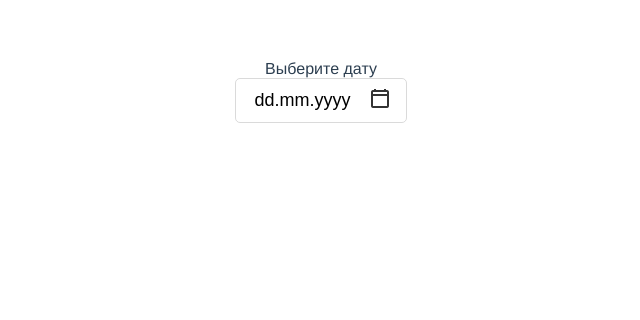
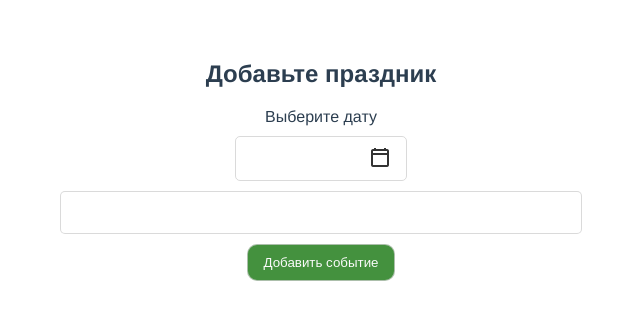
Before and after one commit to temalev/datepicker, a Vue app: page / in a window 1280 px wide. Shown: the top 320 px of the page, without its empty margins (319-959 px from the left). Built offline with nearby package versions, Linux system fonts and the light colour scheme.

Commit message:
Added a mask for an input with a date

```diff
--- a/src/App.vue
+++ b/src/App.vue
@@ -1,5 +1,6 @@
 <template>
   <div id="app">
+    <h2> Добавьте праздник </h2>
     <Datepicker />
   </div>
 </template>
--- a/src/components/Datepicker/calendar.vue
+++ b/src/components/Datepicker/calendar.vue
@@ -12,8 +12,9 @@
         {{ dayOfWeek }}
       </div>
     </div>
+
     <div class="daysContainer">
-      <div v-for="dayNull in dayWeek" :key="dayNull" class="day null"></div>
+      <div v-for="dayNull in dayWeek" :key="dayNull" class="day null" />
 
       <div v-for="day in lastDayMonth"
           :key="day.timestamp"
@@ -21,77 +22,93 @@
           :class="chooseDay === day.timestamp
           ? 'choose'
           : 'day'"
-          @click="chooseDay = chooseDay != day.timestamp ? day.timestamp : null "
+          @click="dayChoose(day)"
           >
-          {{ day.name }}
+          {{ day.name }} {{ isClassDay(day) }}
       </div>
     </div>
   </div>
 </div>
 </template>
 <script>
+
 export default {
   name: 'Calendar',
 
-  data(){
+  props: {
+    events: {
+      type: Array,
+      default: () => []
+    }
+  },
+
+  data() {
     return {
       daysString: ["пн", "вт", "ср", "чт", "пт", "сб", "вс"],
       currentMonth: new Date().getMonth(),
       currentYear: new Date().getFullYear(),
-      currentMonthNow: new Date().getMonth(),
-      currentYearNow: new Date().getFullYear(),
       currentDay: new Date().getDate(),
       YearNow: new Date().getFullYear(),
-      currentYearNext: new Date().getFullYear()+1,
-      chooseDay: 1669928400000,
-      events: []
+      chooseDay: null
     }
   },
 
   computed: {
-    currentMonthName(){
+    currentMonthName() {
       return new Date(this.currentYear, this.currentMonth).toLocaleString("default", {month: "long"})
     },
 
-    howYear(){
+    howYear() {
       if (this.nextMonthInt === 0) return this.currentYear
       else return this.currentYear
     },
 
-    currentMonthNameInt(){
+    currentMonthNameInt() {
         return new Date(this.currentYear, this.currentMonth).getMonth()
       },
 
-    nextMonthInt(){
-        return new Date(this.currentYear, this.currentMonth+1,1).getMonth()
-      },
-
-    lastDayMonth(){
+    lastDayMonth() {
       const count = new Date(this.currentYear, this.currentMonth+1, 0).getDate()
       const arr = []
 
       for (let i = 1; i <= count; i++) {
         arr.push({
           name: i,
-          timestamp: new Date(this.currentYear, this.currentMonth, i + 1).getTime()
+          timestamp: new Date(this.currentYear, this.currentMonth, i).getTime()
         })
       }
       return arr
     },
 
-    dayWeek(){
+    dayWeek() {
       return new Date(this.currentYear, this.currentMonth, 0).getDay()
     }
   },
   methods: {
-    ClickNextMonth (){
+    dayChoose(day) {
+      this.chooseDay = this.chooseDay != day.timestamp ? day.timestamp : null
+
+      const date = new Date(this.chooseDay)
+      const fullDate = [
+        date.getDate().toString().padStart(2, '0'),
+        (date.getMonth()+1).toString().padStart(2, '0'),
+        date.getFullYear()
+      ].join('.')
+
+      this.$emit('chooseDay', fullDate)
+    },
+    isClassDay(day) {
+
+      return this.events.find(el => el.timestamp === day.timestamp)
+    },
+    ClickNextMonth() {
         this.currentMonth++
 
         if (this.currentMonth === 12) {
           this.currentYear++
           this.currentMonth = 0}
     },
-      ClickLastMonth (){
+      ClickLastMonth() {
         this.currentMonth--
 
         if (this.currentMonth === -1) {
@@ -104,6 +121,9 @@ export default {
 
 <style scoped>
 .main {
+  position: absolute;
+  top: 45px;
+  background-color: #fff;
   width: 280px;
   border: 1px solid rgb(174, 174, 174);
   border-radius: 5px;
--- a/src/components/Datepicker/index.vue
+++ b/src/components/Datepicker/index.vue
@@ -2,13 +2,16 @@
 
 <div class="mainContainer">
   <span class="title">Выберите дату</span>
+  <div class="wrapper">
+    <input  class="inputDate" type="text" v-model="model">
+    <div @click="isCalendar = !isCalendar" class="btnCalendar" />
+    <calendar v-if="isCalendar" :events="events" @chooseDay="chooseDay" />
 
-  <div class="wrapper">
-    <input type="tel" v-model="model">
-    <div @click="isCalendar = !isCalendar" class="btnCalendar" />
   </div>
 
-  <calendar v-if="isCalendar" />
+  <input v-model="inputEvent" class="inputEvent" type="text">
+
+  <button class="btnEvent">Добавить событие</button>
 
 </div>
 
@@ -21,51 +24,148 @@ export default {
   components: { calendar },
   name: 'DataPicker',
 
-  data(){
+  data() {
     return {
-
-      currentDate: 'dd.mm.yyyy',
-      isCalendar: false
+      inputEvent: '',
+      model: '',
+      isCalendar: false,
+      events: [{
+        info: "День Святого Валентина",
+        day: '14.02'
+      },
+      {
+        info: "9 Мая",
+        day: '09.05'
+      }]
     }
   },
 
-  computed:{
-    model: {
-      get() {
-        return this.currentDate
-      },
-      set(value) {
-        this.currentDate = value.replace("-", ".")
-      }
+  watch: {
+    model(value) {
+      const rule = value.replace(/[^\d]/g,'')
+      this.model = this.formatDateDDMMYYYY(rule)
     }
   },
 
+  methods: {
+    chooseDay(val) {
+      this.model = val
+    },
+
+    formatDateDDMMYYYY(value) {
+      const dateFormatMask = "##.##.####"
+
+      let i = 0;
+      let lastReplaceIdx = -1;
+
+      const filledMask = dateFormatMask.replace(/#/g, (_, j) => {
+        if (i >= value.length) {
+      return "#"
+      }
+
+      lastReplaceIdx = j;
+
+      return value[i++];
+    })
+
+    const [day, month] = filledMask.split(".");
+
+  const d1 = day[0];
+  const d2 = day[1];
+
+  if (+day >= 31 && +day <= 39) {
+    return filledMask
+      .replace(/\d{2}/g, `0${d1}`)
+      .replace(/##/g, `0${d2}`)
+      .slice(0, 5);
+  }
+
+  if (+d1 > 3 && +d1 <= 9) {
+    return filledMask.replace(/\d#/g, `0${d1}`).slice(0, 2);
+  }
+
+  const m1 = month[0];
+
+  if (+m1 >= 2 && +m1 <= 9) {
+    return filledMask.replace(/\d#/g, `0${m1}`).slice(0, 5);
+  }
+
+
+  return filledMask.substring(0, lastReplaceIdx + 1)
+    }
+  }
+
+  // computed:{
+  //   model: {
+  //     get() {
+  //       return this.currentDate
+  //     },
+  //     set(value) {
+  //       // const cleanValue = value.replace(/[^\d]/g, "")
+  //       this.currentDate = value.replace(/[^\d]/gi, "")
+  //     }
+  //   }
+  // },
+
+//   methods: {
+//     formatDateDDMMYYYY(value) {
+//       const dateFormatMask = "##.##.####"
+
+//       let i = 0;
+// let lastReplaceIdx = -1;
+
+//  const filledDateFormatMask = dateFormatMask.replace(/#/g, (_, j) => {
+//    if (i >= value.length) {
+//    return "#";
+//    }
+
+//    lastReplaceIdx = j;
+
+//    return value[i++];
+//  })
+//  return filledDateFormatMask.substring(0, lastReplaceIdx + 1);
+
+//     }
+//   }
 
 }
 </script>
 
 <style scoped>
-  .mainContainer{
+  .mainContainer {
+    position: relative;
     display: flex;
     flex-direction: column;
     justify-content: center;
     align-items: center;
+    gap: 10px;
   }
 
-  .wrapper{
+  .wrapper {
+    position: relative;
     width: 150px;
     border: 1px solid rgba(206, 206, 206, 0.757);
     border-radius: 5px;
     padding: 10px;
     display: flex;
     justify-content: space-around;
+    align-items: center;
   }
 
-  input {
+  .inputDate {
     border: none;
     outline: none;
     font-size: 18px;
     width: 100px;
+  }
+
+  .inputEvent{
+    border: 1px solid rgba(206, 206, 206, 0.757);
+    border-radius: 5px;
+    padding: 10px;
+    outline: none;
+    font-size: 18px;
+    width: 500px;
   }
 
   .btnCalendar{
@@ -82,4 +182,19 @@ export default {
   .btnCalendar:hover {
     opacity: 1;
   }
+
+  .btnEvent{
+    background-color: rgb(68, 145, 62);
+    color: #fafafa;
+    border: 1px solid rgba(206, 206, 206, 0.757);
+    border-radius: 10px;
+    padding: 10px 15px;
+    cursor: pointer;
+    transition: .2s;
+  }
+
+  .btnEvent:hover {
+    box-shadow: 0 2px 5px rgba(38, 81, 35, 0.435);
+    border: 1px solid rgba(111, 111, 111, 0.757);
+  }
 </style>
```
